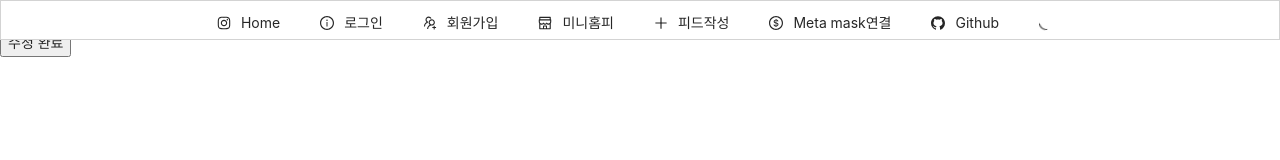
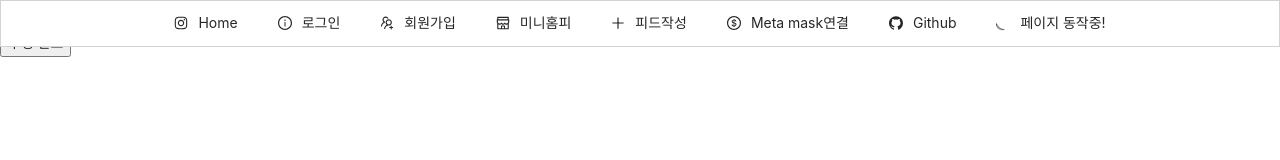
Before and after one commit to taechanlim/React_project, a Next.js app in the folder front/: page /comment/commentUpdate in a window 1280 px wide. Shown: the top 160 px of the page. Built offline with nearby package versions, Linux system fonts and the light colour scheme.

Commit message:
header 안에 박히는 content 수정

```diff
--- a/front/components/DefaultLayout.jsx
+++ b/front/components/DefaultLayout.jsx
@@ -43,7 +43,7 @@ const DefaultLayout = ({ children }) => {
         <>
 
             <Col>
-                <Menu theme='#FFFFFF' mode="horizontal" style={{ display : 'flex', justifyContent:"center", border:'1px solid lightgray',position:'fixed',zIndex:'10',width:'100%',height:'5%'}}>
+                <Menu theme='#FFFFFF' mode="horizontal" style={{ display : 'flex', justifyContent:"center", border:'1px solid lightgray',position:'fixed',zIndex:'10',width:'100%'}}>
 
                     <Row>
                         <Menu.Item icon ={<InstagramOutlined />}><Link href="/">Home</Link></Menu.Item>
@@ -56,7 +56,7 @@ const DefaultLayout = ({ children }) => {
                         <Menu.Item icon={<PlusOutlined />}><Link href="/feed/write">피드작성</Link></Menu.Item>
                         <Menu.Item icon={<DollarCircleOutlined />}><Link href="/user/wallet">Meta mask연결</Link></Menu.Item>
                         <Menu.Item icon={<GithubOutlined />}><Link href="https://github.com/taechanlim/React_project">Github</Link></Menu.Item>
-                        <Menu.Item icon={<LoadingOutlined />}></Menu.Item>
+                        <Menu.Item icon={<LoadingOutlined />}>페이지 동작중!</Menu.Item>
                     </Row>
 
                 </Menu>
--- a/front/pages/comment/[idx].jsx
+++ b/front/pages/comment/[idx].jsx
@@ -46,7 +46,7 @@ const commentList = (props) => {
     return(
         <div>
             <>
-            <div  style={{background:'#FAFAFA',marginTop:'-30px'}}>
+            <div  style={{background:'#FAFAFA'}}>
             <Fragment>
 
                 <div>
--- a/front/pages/index.jsx
+++ b/front/pages/index.jsx
@@ -46,7 +46,7 @@ const Index = (props) => {
 
     return(
         <>
-            <div  style={{background:'#FAFAFA',marginTop:'-30px'}}>
+            <div  style={{background:'#FAFAFA'}}>
             <Fragment>
 
                 <div>
```
